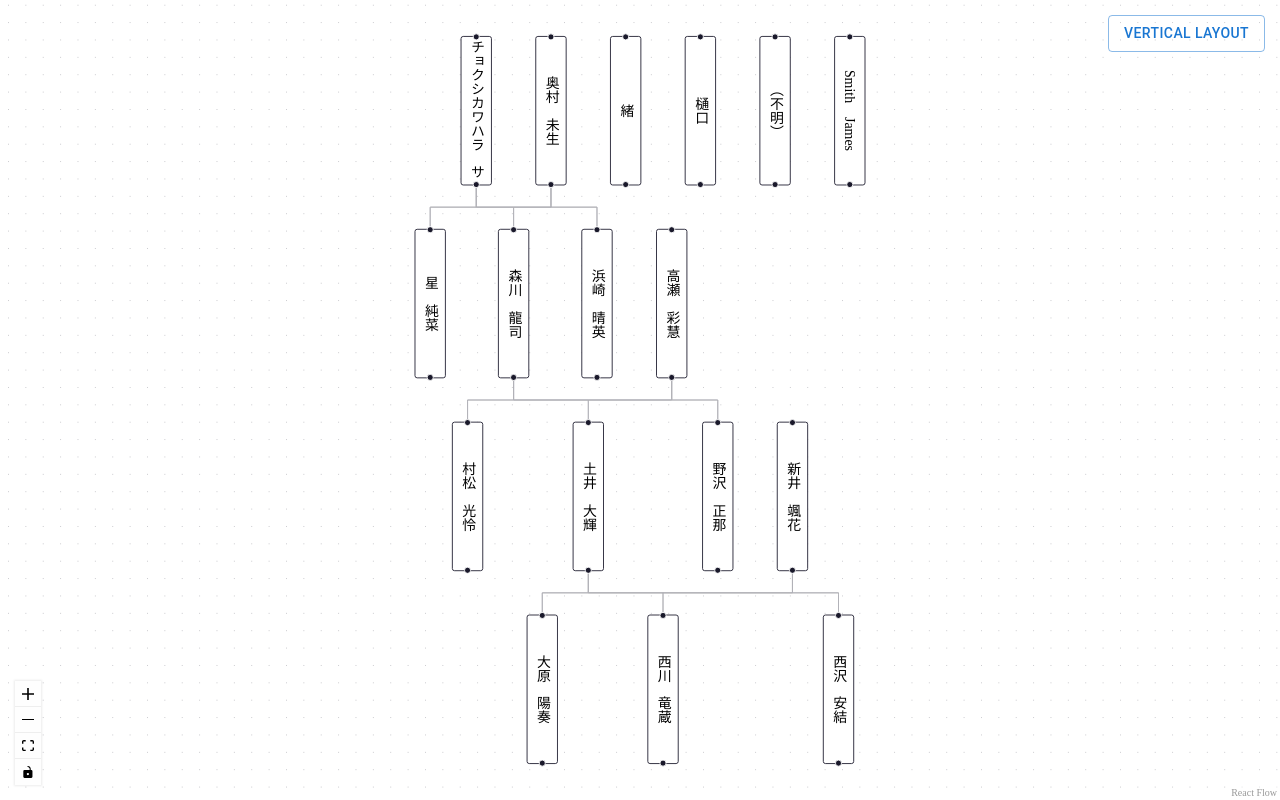
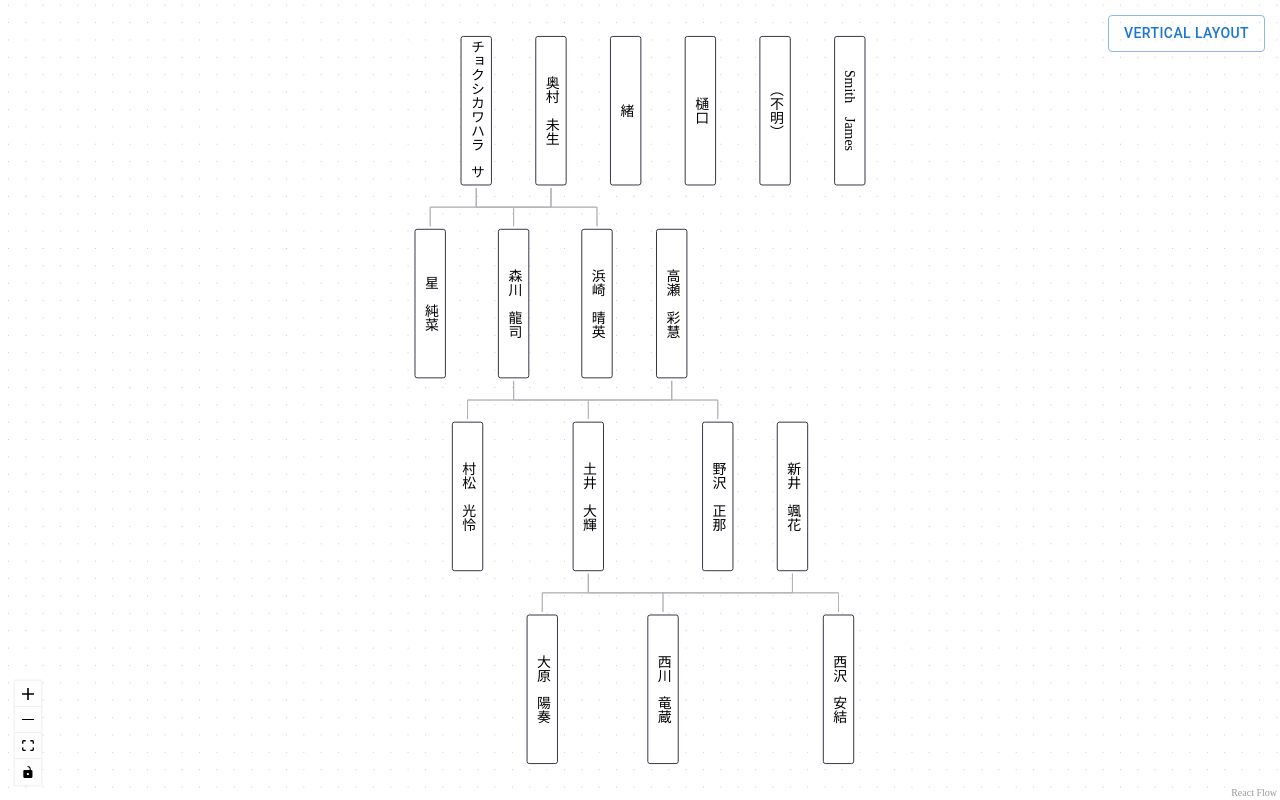
Before and after one commit to Densyakun/kakeizu, a React (Vite) app: page / in a window 1280 px wide. Built offline with nearby package versions, Linux system fonts and the light colour scheme; a web font is replaced by a local one.

Commit message:
ハンドルを非表示

```diff
--- a/src/components/Tree.tsx
+++ b/src/components/Tree.tsx
@@ -39,8 +39,8 @@ const PersonNode = ({ data }: NodeProps) => {
       }}>
         {getDisplayNameText(person) || "（不明）"}
       </Box>
-      <Handle type="target" position={Position.Top} />
-      <Handle type="source" position={Position.Bottom} />
+      <Handle type="target" position={Position.Top} style={{ opacity: 0, pointerEvents: 'none' }} />
+      <Handle type="source" position={Position.Bottom} style={{ opacity: 0, pointerEvents: 'none' }} />
     </Box>
   </Tooltip>;
 };
```
